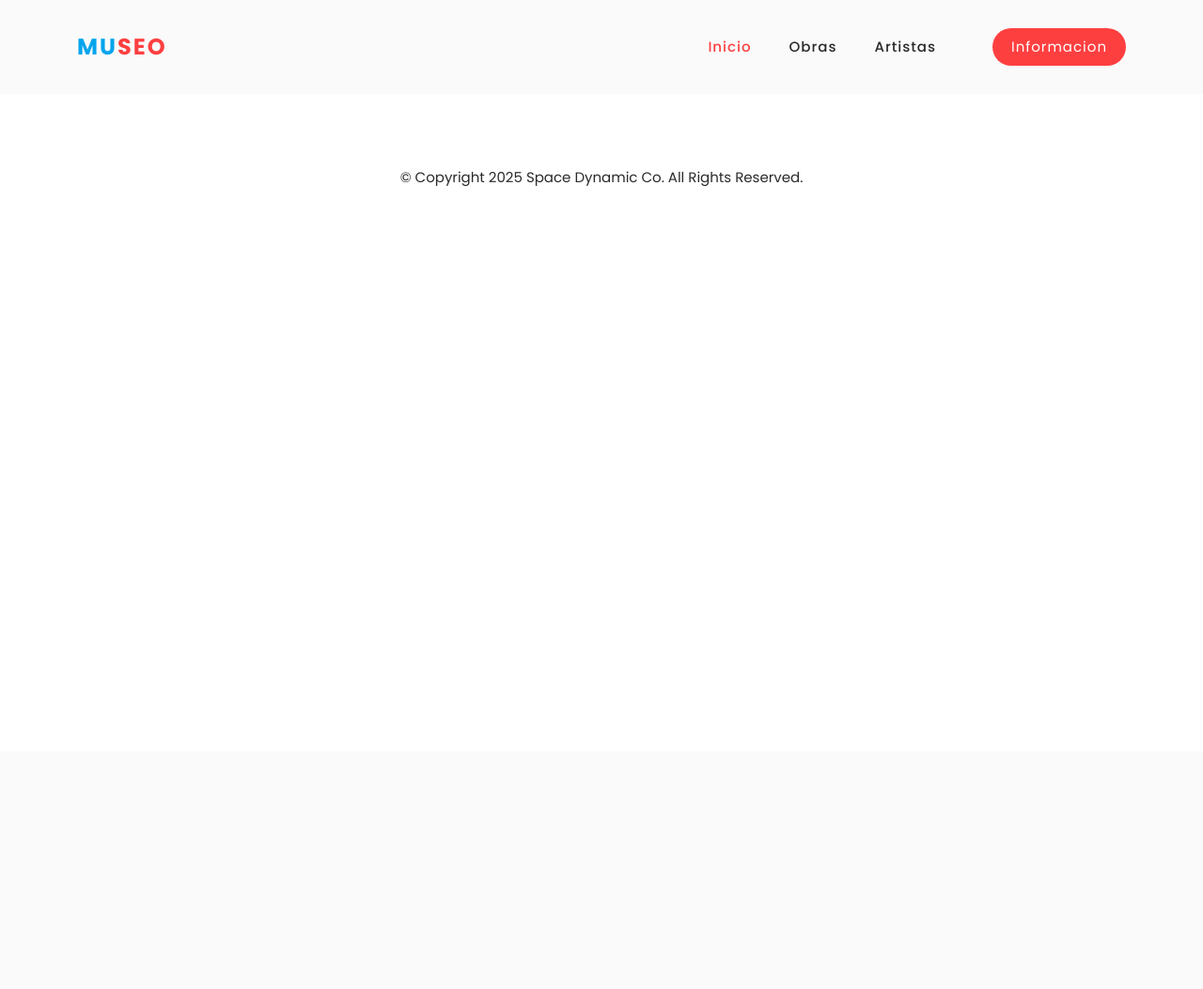
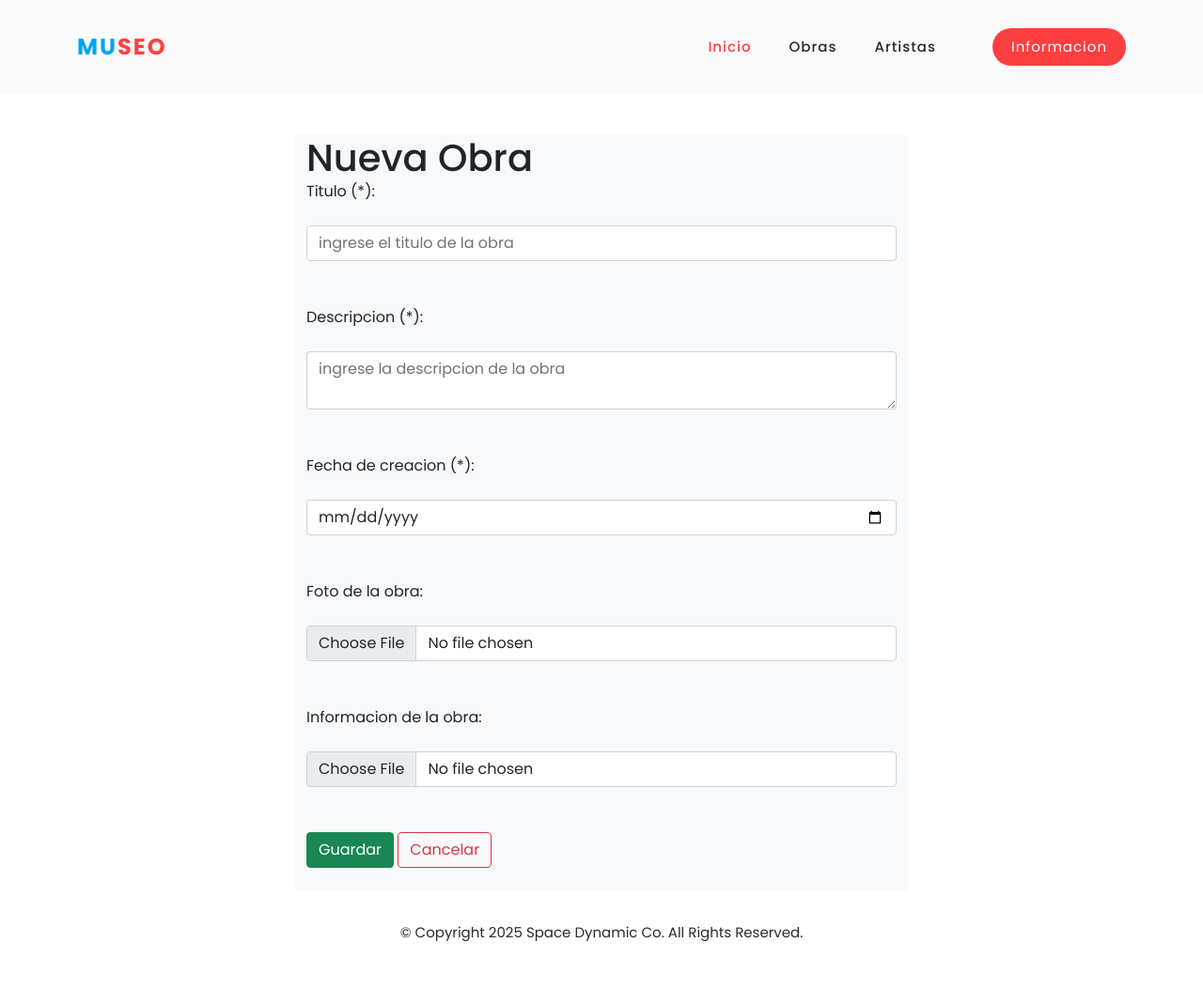
Before and after one commit to Anthonybm8/Museo, a Django app: template Aplicaciones/Obra/templates/nuevaObra.html in a window 1280 px wide. Shown: the whole page at 94% size. Before the commit the page ends 198 px from the top, so only its background shows below. Run offline with Django 5.2, Linux system fonts and the light colour scheme; the template is opened without the code that fills it, so the values that code supplies are empty; some libraries are stand-ins or nearby versions.

Commit message:
se agrego el formuoario para agregar una nueva obra

```diff
--- a/Aplicaciones/Obra/templates/inicioob.html
+++ b/Aplicaciones/Obra/templates/inicioob.html
@@ -3,6 +3,9 @@
 {% block content %}
 <br><br><br><br><br><br>
 <h1 class="text-center">Listado de Obras</h1>
+<a href="nuevaObra" class="btn btn-primary">
+    Agregar Obra
+</a>
 <hr>
 <table class="table table-bordered table-striped table-hover" id="tbl_cargos">
     <thead>
--- a/Aplicaciones/Obra/templates/nuevaObra.html
+++ b/Aplicaciones/Obra/templates/nuevaObra.html
@@ -2,7 +2,31 @@
 {% load static %}
 {% block content %}
 <br><br><br><br><br><br>
-
+<div class="row">
+    <div class="col-md-3"></div>
+    <div class="col-md-6 bg-light">
+        <h1>Nueva Obra</h1>
+    <form action="guardarObra" id="frm_nuevo_cargo"
+    enctype="multipart/form-data"
+    method="post" >
+    {% csrf_token %}
+    <label for="">Titulo (*):</label><br><br>
+    <input placeholder="ingrese el titulo de la obra" class="form-control" type="text" name="titulo" id="titulo"><br><br>
+    <label for="">Descripcion (*):</label><br><br>
+    <textarea placeholder="ingrese la descripcion de la obra" class="form-control" name="descripcion" id="descripcion"></textarea><br><br>
+    <label for="">Fecha de creacion (*):</label><br><br>
+    <input placeholder="ingrese la fecha de creacion de la obra" class="form-control" type="date" name="fecha_creacion" id="fecha_creacion"><br><br>
+    <label for="">Foto de la obra:</label><br><br>
+    <input type="file" name="foto" id="foto" class="form-control"><br><br>
+    <label for="">Informacion de la obra:</label><br><br>
+    <input type="file" name="informacion" id="informacion" class="form-control"><br><br>
+    <button
+        class="btn btn-success"
+        type="submit">Guardar</button>
+        <a class="btn btn-outline-danger" href="/">Cancelar</a><br><br>
+    </form>
+    </div>
+</div>
 
 
 {% endblock %}
--- a/Aplicaciones/Obra/urls.py
+++ b/Aplicaciones/Obra/urls.py
@@ -2,4 +2,5 @@ from django.urls import path
 from . import views
 urlpatterns=[
     path('inicioob',views.inicio,name='inicioob'),
+    path('nuevaObra',views.nuevaObra,name='nuevaObra'),
 ]
--- a/Aplicaciones/Obra/views.py
+++ b/Aplicaciones/Obra/views.py
@@ -5,3 +5,6 @@ from django.contrib import messages
 # Create your views here.
 def inicio(request):
     return render(request,"inicioob.html")
+
+def nuevaObra(request):
+    return render(request, "nuevaObra.html")
```
